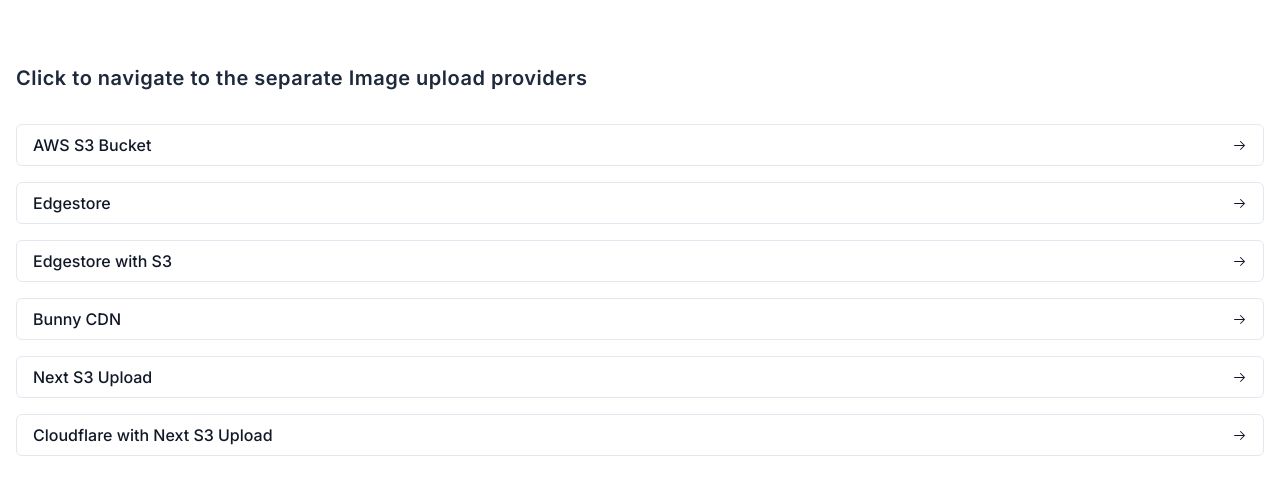
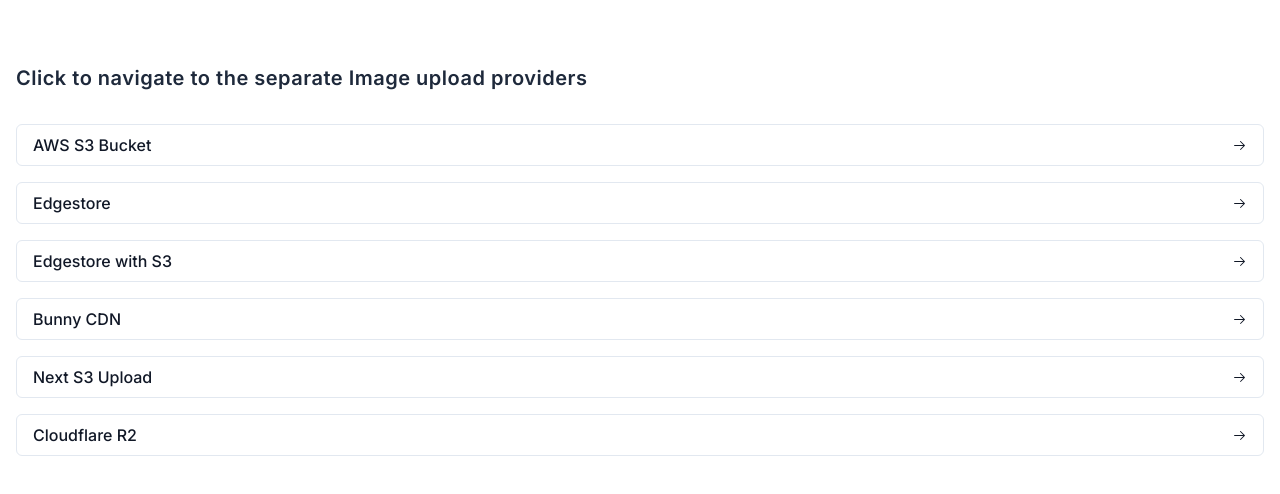
Before and after one commit to imvinojanv/nextjs-s3-file-upload, a Next.js app: page / in a window 1280 px wide. Shown: the top 494 px of the page. Built offline with nearby package versions, Linux system fonts and the light colour scheme.

Commit message:
File upload with Cloudflare R2

```diff
--- a/app/api/cloudflare-next-s3-upload/route.ts
+++ /dev/null
@@ -1,9 +0,0 @@
-import { APIRoute } from "next-s3-upload";
-
-export default APIRoute.configure({
-    accessKeyId: process.env.CLOUDFLARE_R2_ACCESS_KEY_ID,
-    secretAccessKey: process.env.CLOUDFLARE_R2_SECRET_ACCESS_KEY,
-    bucket: "nextjs-file-upload",
-    region: "ap-southeast-1",
-    endpoint: "https://30055f483357d04a365758d2d60d5f84.r2.cloudflarestorage.com"
-});
--- /dev/null
+++ b/app/api/cloudflare-r2/presigned/route.ts
@@ -0,0 +1,49 @@
+import { NextRequest, NextResponse } from "next/server";
+import { S3Client, PutObjectCommand } from '@aws-sdk/client-s3';
+import { getSignedUrl } from '@aws-sdk/s3-request-presigner';
+
+export async function GET(
+    req: NextRequest,
+) {
+    const searchParams = req.nextUrl.searchParams;
+    const fileName = searchParams.get('fileName');
+    const fileType = searchParams.get('fileType');
+
+    if (!fileName || !fileType) {
+        return NextResponse.json({ error: 'Missing fileName or fileType' }, { status: 400 });
+    }
+
+    const client = new S3Client({
+        region: 'auto', // Cloudflare R2 uses 'auto'
+        endpoint: process.env.CLOUDFLARE_R2_ENDPOINT!,
+        credentials: {
+            accessKeyId: process.env.CLOUDFLARE_R2_ACCESS_KEY_ID!,
+            secretAccessKey: process.env.CLOUDFLARE_R2_SECRET_ACCESS_KEY!,
+        },
+    });
+
+    const key = `${Date.now()}-${fileName}`;
+
+    try {
+        const command = new PutObjectCommand({
+            Bucket: process.env.CLOUDFLARE_R2_BUCKET_NAME!,
+            Key: key,
+            ContentType: fileType, // Pass the file type for proper upload behavior
+        });
+
+        // Generate the pre-signed URL valid for a set amount of time (e.g., 60 minutes)
+        const signedUrl = await getSignedUrl(client, command, { expiresIn: 3600 });
+
+        // Construct the public URL using your custom domain
+        const publicUrl = `https://pub-076758bdb2ab4d448a5196ba04383a98.r2.dev/${key}`;
+
+        return NextResponse.json({
+            signedUrl, // For uploading
+            publicUrl, // This is the public URL that can be accessed after the upload
+            key, // Return the file key for future reference
+        });
+    } catch (error) {
+        console.error('Error generating pre-signed URL:', error);
+        return NextResponse.json({ error: 'Failed to generate pre-signed URL' }, { status: 500 });
+    }
+}
--- /dev/null
+++ b/app/api/cloudflare-r2/route.ts
@@ -0,0 +1,40 @@
+import { NextRequest, NextResponse } from 'next/server';
+import { S3Client, PutObjectCommand } from '@aws-sdk/client-s3';
+
+export async function POST(req: NextRequest) {
+    const formData = await req.formData();
+    const file = formData.get('file') as File;
+
+    if (!file) {
+        return NextResponse.json({ error: 'No file uploaded' }, { status: 400 });
+    }
+
+    const client = new S3Client({
+        region: process.env.CLOUDFLARE_R2_REGION!,
+        endpoint: process.env.CLOUDFLARE_R2_ENDPOINT!,
+        credentials: {
+            accessKeyId: process.env.CLOUDFLARE_R2_ACCESS_KEY_ID!,
+            secretAccessKey: process.env.CLOUDFLARE_R2_SECRET_ACCESS_KEY!,
+        },
+    });
+
+    const key = `${Date.now()}-${file.name}`; // Create a unique key for the uploaded file
+
+    try {
+        const command = new PutObjectCommand({
+            Bucket: process.env.CLOUDFLARE_R2_BUCKET_NAME!,
+            Key: key,
+            Body: Buffer.from(await file.arrayBuffer()),
+            ContentType: file.type,
+        });
+
+        await client.send(command);
+
+        const fileUrl = `https://pub-076758bdb2ab4d448a5196ba04383a98.r2.dev/${key}`;
+
+        return NextResponse.json({ url: fileUrl }, { status: 200 });
+    } catch (error) {
+        console.error('Error uploading file:', error);
+        return NextResponse.json({ error: 'Failed to upload file' }, { status: 500 });
+    }
+}
--- a/app/cloudflare-next-s3-upload/page.tsx
+++ /dev/null
@@ -1,46 +0,0 @@
-"use client"
-
-import { useState } from "react";
-import { usePresignedUpload } from "next-s3-upload";
-
-import { Button } from "@/components/ui/button";
-
-const CloudflareNextS3Upload = () => {
-    let [imageUrl, setImageUrl] = useState<string>();
-    let { FileInput, openFileDialog, uploadToS3 } = usePresignedUpload();
-
-    let handleFileChange = async (file: File) => {
-        let { url } = await uploadToS3(file, {
-            endpoint: {
-                request: {
-                    url: "/api/cloudflare-next-s3-upload",
-                    body: {},
-                    headers: {}
-                }
-            }
-        });
-
-        console.log("URL", url);
-        setImageUrl(url);
-
-        // setImageUrl(
-        //     url.replace(
-        //         "https://30055f483357d04a365758d2d60d5f84.r2.cloudflarestorage.com/nextjs-file-upload",
-
-        //         "https://pearsonlanka.life"
-        //     )
-        // );
-    };
-
-    return (
-        <div className="container mx-auto py-12 px-4">
-            <FileInput onChange={handleFileChange} />
-
-            <Button onClick={openFileDialog}>Upload file</Button>
-
-            {imageUrl && <img src={imageUrl} />}
-        </div>
-    )
-}
-
-export default CloudflareNextS3Upload
--- /dev/null
+++ b/app/cloudflare-r2/page.tsx
@@ -0,0 +1,76 @@
+"use client"
+
+import { useState } from "react";
+
+import { Button } from "@/components/ui/button";
+import { Input } from "@/components/ui/input";
+
+const CloudflareR2 = () => {
+    const [file, setFile] = useState<File | null>(null);
+    const [uploadStatus, setUploadStatus] = useState<string>('');
+    const [fileUrl, setFileUrl] = useState<string | null>(null);
+
+    const handleFileChange = (e: React.ChangeEvent<HTMLInputElement>) => {
+        if (e.target.files && e.target.files[0]) {
+            setFile(e.target.files[0]);
+        }
+    };
+
+    const handleUpload = async () => {
+        if (!file) return;
+
+        setUploadStatus('Getting pre-signed URL...');
+
+        try {
+            // 1. Get the pre-signed URL from your API
+            const res = await fetch(`/api/cloudflare-r2/presigned?fileName=${file.name}&fileType=${file.type}`);
+            const data = await res.json();
+
+            if (!res.ok) {
+                setUploadStatus(`Error: ${data.error}`);
+                return;
+            }
+            console.log("signed URL: ", data.publicUrl);
+
+            setUploadStatus('Uploading to Cloudflare R2...');
+
+            // 2. Use the pre-signed URL to upload the file
+            const uploadRes = await fetch(data.signedUrl, {
+                method: 'PUT',
+                headers: {
+                    'Content-Type': file.type,
+                },
+                body: file,
+            });
+
+            if (uploadRes.ok) {
+                setUploadStatus('Upload successful!');
+                setFileUrl(data.publicUrl); // Set the public URL after successful upload
+            } else {
+                setUploadStatus('Upload failed.');
+            }
+        } catch (error) {
+            setUploadStatus('Upload failed.');
+            console.error('Error:', error);
+        }
+    };
+
+    return (
+        <div className="container mx-auto py-12 px-4">
+            <Input type="file" onChange={handleFileChange}/>
+
+            <Button className="mt-4" onClick={handleUpload}>Start upload</Button>
+
+            {uploadStatus && <p>{uploadStatus}</p>}
+            {fileUrl && (
+                <div>
+                    <p>Uploaded File URL:</p>
+                    <a href={fileUrl} target="_blank" rel="noopener noreferrer">{fileUrl}</a>
+                    <img src={fileUrl} alt="Uploaded file" />
+                </div>
+            )}
+        </div>
+    )
+}
+
+export default CloudflareR2
--- a/app/page.tsx
+++ b/app/page.tsx
@@ -7,7 +7,7 @@
     { name: "Edgestore with S3", href: "/edgestore-s3" },
     { name: "Bunny CDN", href: "/bunny-cdn" },
     { name: "Next S3 Upload", href: "/next-s3-upload" },
-    { name: "Cloudflare with Next S3 Upload", href: "/cloudflare-next-s3-upload" },
+    { name: "Cloudflare R2", href: "/cloudflare-r2" },
 ]
 
 const Home = () => {
```
Also changed, not shown: steps.txt.
